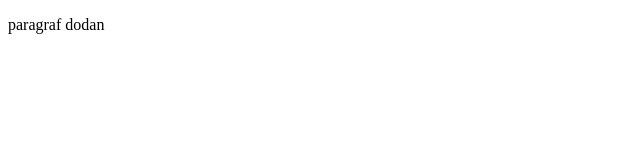
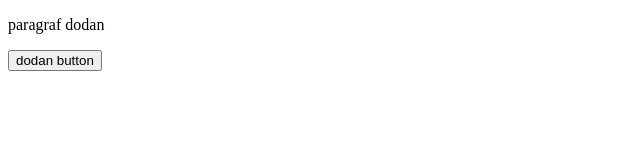
Before and after one commit to mislavcupic/parcijalnivj, a plain HTML site: page index.html in a window 1280 px wide. Shown: the whole page, without its empty margins (0-640 px from the left). Drawn offline with Linux system fonts and the light colour scheme.

Commit message:
dodanButton

```diff
--- a/index.html
+++ b/index.html
@@ -8,5 +8,6 @@
   </head>
   <body>
     <p>paragraf dodan</p>
+    <button>dodan button</button>
   </body>
 </html>
```
